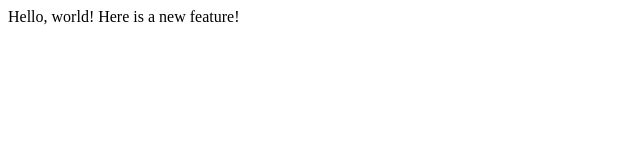
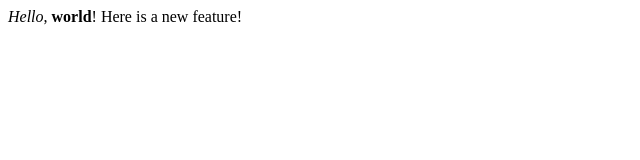
Before and after one commit to ninjaneek/lecture1, a plain HTML site: page index.html in a window 1280 px wide. Shown: the full height of the page, 0-640 px from the left. Drawn offline with Linux system fonts and the light colour scheme.

Commit message:
Update index.html

```diff
--- a/index.html
+++ b/index.html
@@ -4,7 +4,7 @@
   <title></title>
 </head>
 <body>
-  Hello, world!
+  <em>Hello</em>, <strong>world</strong>!
   Here is a new feature!
 </body>
 </html>
```
